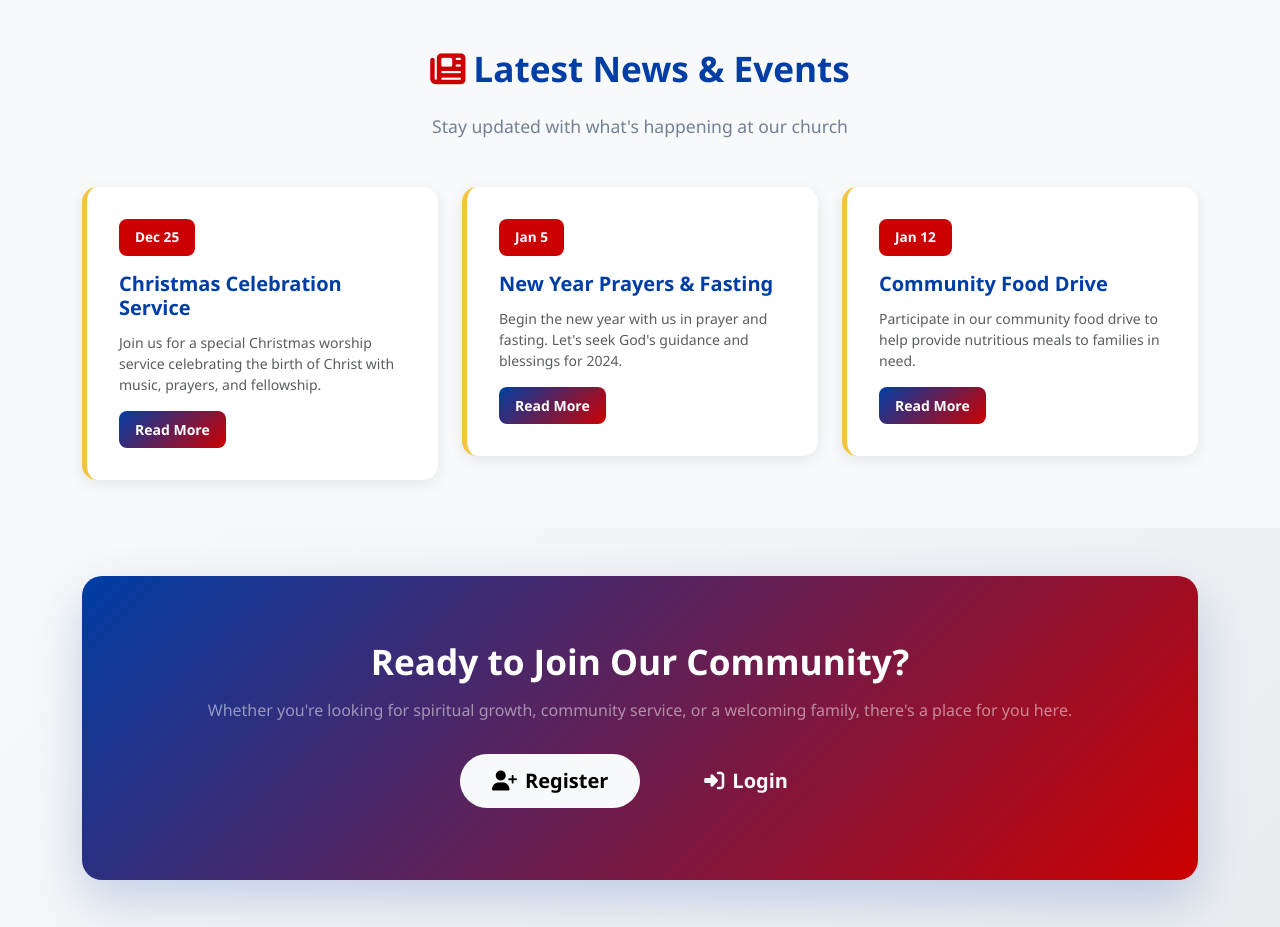
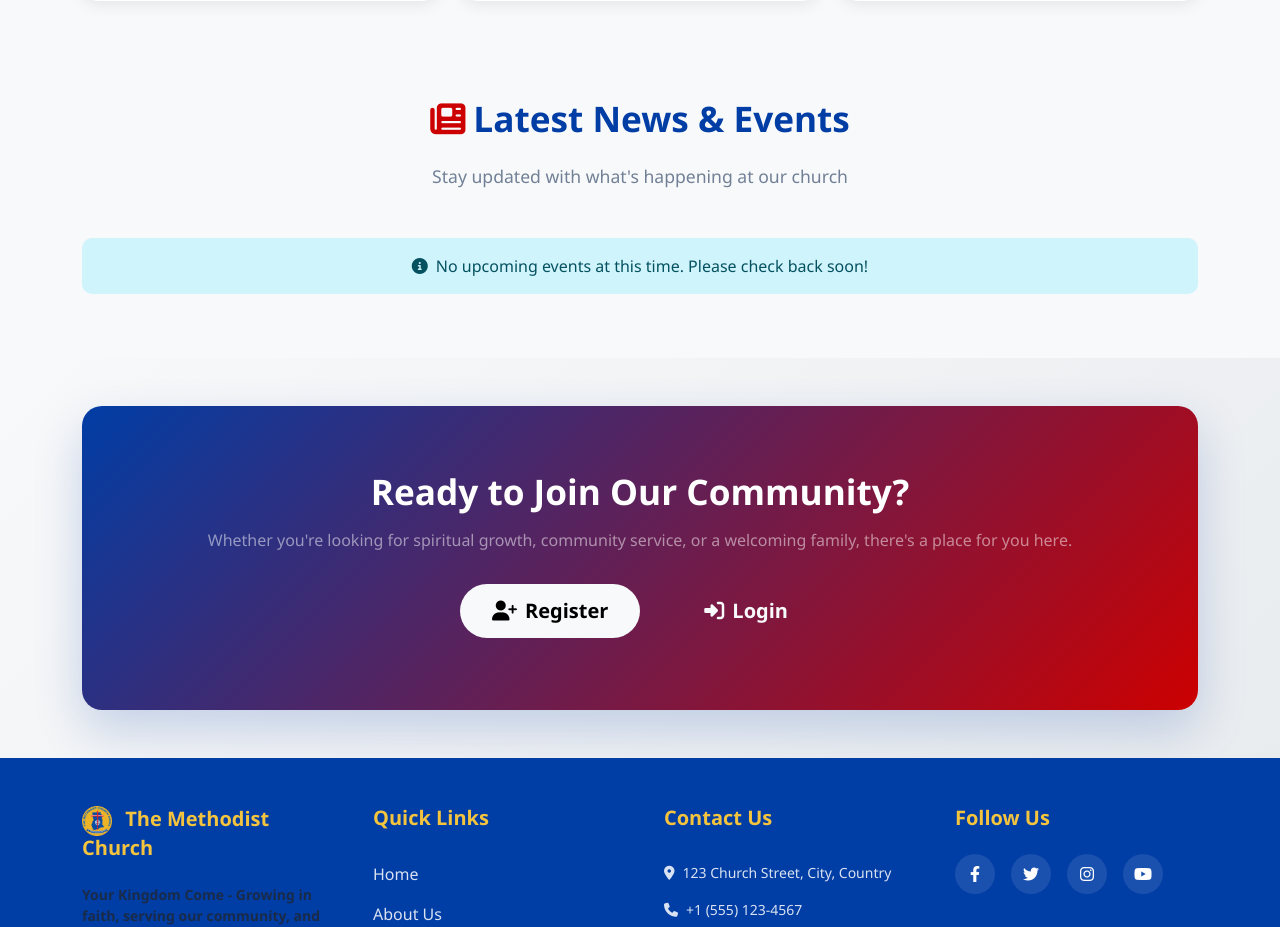
Before and after one commit to EbenezerQuayson/church_management_system, a PHP site: page /church_management_system/home.php in a window 1280 px wide. Shown: the part 2517-3444 px from the top of the page. Run offline with PHP 8.4, Linux system fonts and the light colour scheme; data comes from the database, SQL or seed files in the repository; data that the repository does not hold is empty.

Commit message:
Connecting the homepage to the database

```diff
--- a/public/home.php
+++ b/public/home.php
@@ -2,6 +2,7 @@
 // Public Homepage - No authentication required
 session_start();
 require_once __DIR__ . '/../config/config.php';
+
 
 // Get church settings from database if available
 $db = null;
@@ -10,6 +11,7 @@ $church_motto = 'Your Kingdom Come';
 $primary_color = '#003DA5';
 $secondary_color = '#CC0000';
 $accent_color = '#F4C43F';
+$church_tagline = 'Growing in faith, serving our community, and living Christ\'s love.';
 
 try {
     require_once(__DIR__ . '/../config/database.php');
@@ -23,6 +25,8 @@ try {
         if ($setting['setting_key'] === 'secondary_color') $secondary_color = $setting['setting_value'];
         if ($setting['setting_key'] === 'accent_color') $accent_color = $setting['setting_value'];
     }
+
+    $events = $db->fetchAll("SELECT * FROM events WHERE status = 'scheduled' AND event_date >= CURDATE() ORDER BY event_date ");
 } catch (Exception $e) {
     // Database not available, use defaults
 }
@@ -242,15 +246,33 @@ try {
                 <p class="section-subtitle">Stay updated with what's happening at our church</p>
             </div>
             <div class="row g-4">
-                <div class="col-md-6 col-lg-4">
+                <!-- <div class="col-md-6 col-lg-4">
                     <div class="news-card">
                         <div class="news-date">Dec 25</div>
                         <h5 class="news-title">Christmas Celebration Service</h5>
                         <p class="text-muted small mb-3">Join us for a special Christmas worship service celebrating the birth of Christ with music, prayers, and fellowship.</p>
                         <a href="#" class="btn btn-sm btn-primary">Read More</a>
                     </div>
-                </div>
-                <div class="col-md-6 col-lg-4">
+                </div> -->
+                <?php if (!empty($events)): ?>
+                    <?php foreach ($events as $event): ?>
+                        <div class="col-md-6 col-lg-4">
+                        <div class="news-card">
+                            <div class="news-date"><?php echo date('M d', strtotime($event['event_date'])); ?></div>
+                            <h5 class="news-title"><?php echo htmlspecialchars($event['title']); ?></h5>
+                            <p class="text-muted small mb-3"><?php echo htmlspecialchars($event['description']); ?></p>
+                            <a href="#" class="btn btn-sm btn-primary">Read More</a>
+                        </div>
+                    </div>
+                    <?php endforeach; ?>
+                <?php else: ?>
+                    <div class="col-12">
+                        <div class="alert alert-info text-center" role="alert">
+                            <i class="fas fa-info-circle me-2"></i>No upcoming events at this time. Please check back soon!
+                        </div>
+                    </div>
+                <?php endif; ?>
+                <!-- <div class="col-md-6 col-lg-4">
                     <div class="news-card">
                         <div class="news-date">Jan 5</div>
                         <h5 class="news-title">New Year Prayers & Fasting</h5>
@@ -266,7 +288,7 @@ try {
                         <a href="#" class="btn btn-sm btn-primary">Read More</a>
                     </div>
                 </div>
-            </div>
+            </div> -->
         </div>
     </section>
 
@@ -278,10 +300,10 @@ try {
                     <h2 class="text-white mb-3">Ready to Join Our Community?</h2>
                     <p class="text-white-50 mb-4">Whether you're looking for spiritual growth, community service, or a welcoming family, there's a place for you here.</p>
                     <div class="cta-buttons">
-                        <a href="/public/register.php" class="btn btn-light btn-lg me-3 mb-2">
+                        <a href="<?php echo BASE_URL ?>/public/register.php" class="btn btn-light btn-lg me-3 mb-2">
                             <i class="fas fa-user-plus me-2"></i>Register
                         </a>
-                        <a href="/public/login.php" class="btn btn-outline-light btn-lg mb-2">
+                        <a href="<?php echo BASE_URL ?>/public/login.php" class="btn btn-outline-light btn-lg mb-2">
                             <i class="fas fa-sign-in-alt me-2"></i>Login
                         </a>
                     </div>
@@ -300,7 +322,7 @@ try {
                             <img src="<?php echo BASE_URL ?>/assets/images/methodist-logo.png" alt="Logo" style="height: 30px;" class="me-2">
                             The Methodist Church
                         </h5>
-                        <p class="text-muted small">Your Kingdom Come - Growing in faith, serving our community, and living Christ's love.</p>
+                        <b><p class="text-muted small">Your Kingdom Come - Growing in faith, serving our community, and living Christ's love.</p></b>
                     </div>
                 </div>
                 <div class="col-md-6 col-lg-3">
@@ -339,7 +361,7 @@ try {
             <hr class="footer-divider">
             <div class="row">
                 <div class="col-md-6">
-                    <p class="text-muted small mb-0">&copy; 2025 The Methodist Church Ghana. All rights reserved.</p>
+                    <b><p class="text-muted small mb-0">&copy; 2025 The Methodist Church Ghana. All rights reserved.</p></b>
                 </div>
                 <div class="col-md-6 text-md-end">
                     <p class="text-muted small mb-0">
@@ -352,6 +374,6 @@ try {
     </footer>
 
     <script src="https://cdn.jsdelivr.net/npm/bootstrap@5.3.0/dist/js/bootstrap.bundle.min.js"></script>
-    <script src="/assets/js/main.js"></script>
+    <script src="<?php echo BASE_URL ?>?>/assets/js/main.js"></script>
 </body>
 </html>
```
